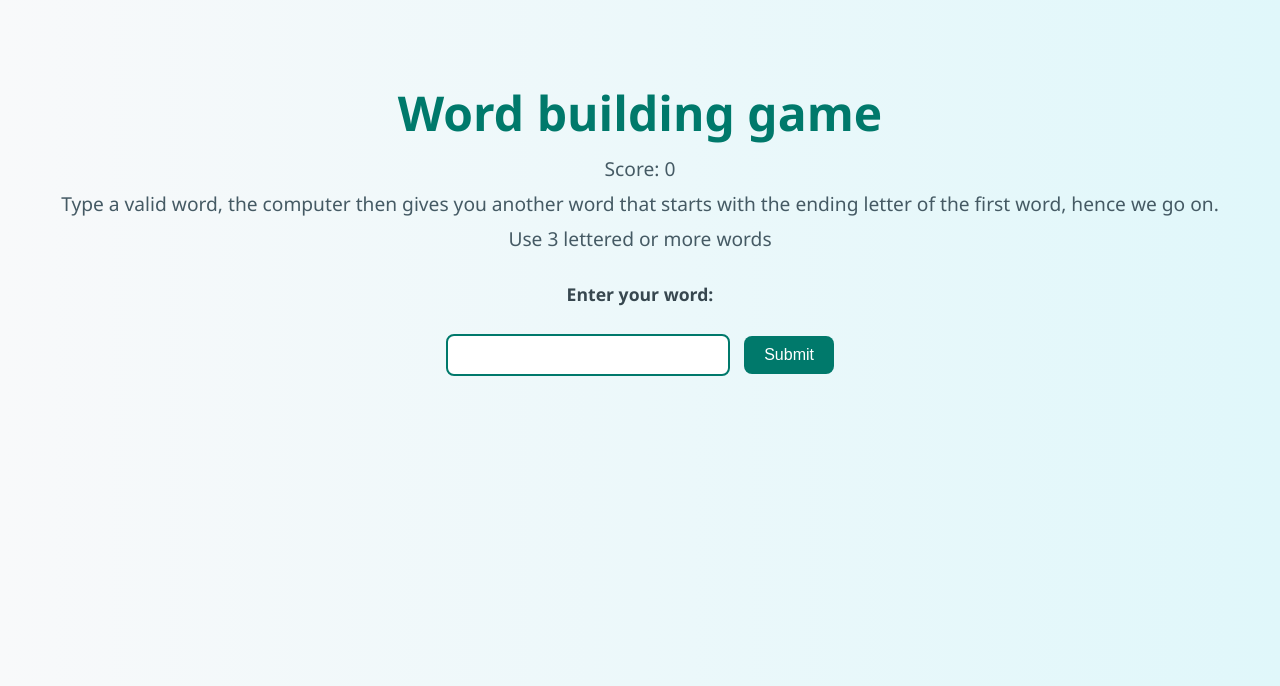
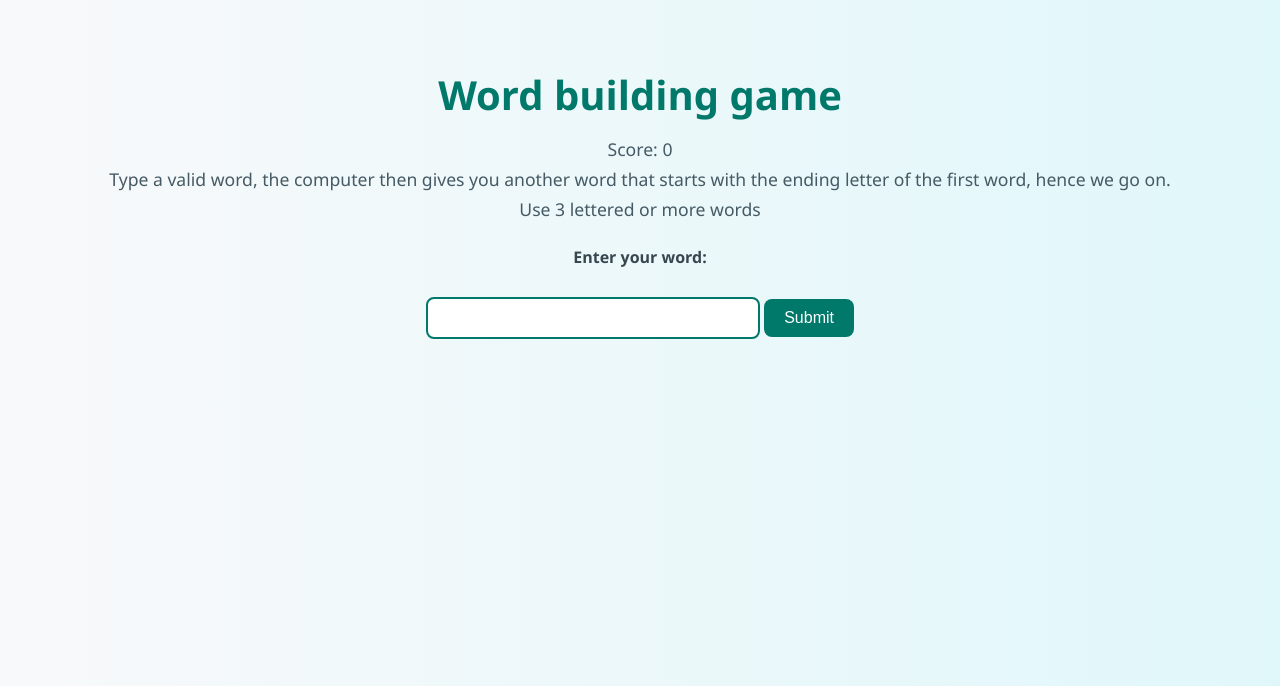
Before and after one commit to Karmegha-Kuzhali/word_building_game, a Flask app: page / in a window 1280 px wide. Shown: the top 686 px of the page. Run offline with Flask 3, Linux system fonts and the light colour scheme.

Commit message:
Update index.html

```diff
--- a/Templates/index.html
+++ b/Templates/index.html
@@ -4,37 +4,39 @@
     <meta charset="UTF-8">
     <meta name="viewport" content="width=device-width, initial-scale=1.0">
     <title>Word building game</title>
-    <style>
+     <style>
         body {
             background: linear-gradient(to right, #f8f9fa, #e0f7fa);
             font-family: 'Segoe UI', Tahoma, Geneva, Verdana, sans-serif;
             color: #333;
             text-align: center;
-            padding: 40px;
+            padding: 40px 20px;
+            margin: 0;
         }
 
         h1 {
             color: #00796b;
-            font-size: 3em;
-            margin-bottom: 10px;
+            font-size: 2.5em;
+            margin-bottom: 15px;
         }
 
         h2 {
-            font-size: 1.2em;
-            margin: 8px 0;
+            font-size: 1.1em;
+            margin: 6px 0;
             font-weight: 500;
             color: #455a64;
         }
 
         h3 {
-            font-size: 1.1em;
-            margin-top: 30px;
+            font-size: 1em;
+            margin-top: 25px;
             color: #37474f;
         }
 
         input[type="text"] {
             padding: 10px 15px;
-            width: 250px;
+            width: 80%;
+            max-width: 300px;
             border: 2px solid #00796b;
             border-radius: 8px;
             font-size: 1em;
@@ -51,7 +53,7 @@
         button {
             padding: 10px 20px;
             font-size: 1em;
-            margin-left: 10px;
+            margin-top: 15px;
             background-color: #00796b;
             color: white;
             border: none;
@@ -65,12 +67,13 @@
         }
 
         #cwd {
-            font-size: 1.3em;
-            margin-top: 30px;
+            font-size: 1.2em;
+            margin-top: 25px;
             color: #d84315;
             font-weight: bold;
         }
-         @media (max-width: 800px) {
+
+        @media (max-width: 500px) {
             h1 {
                 font-size: 2em;
             }
```
